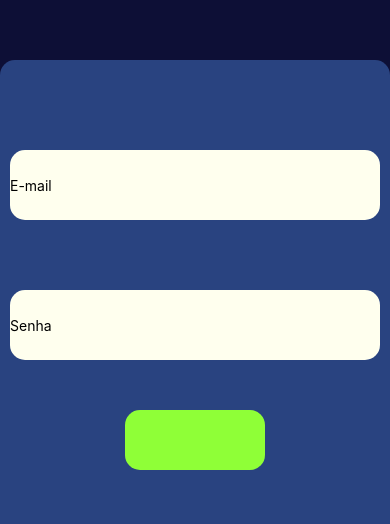
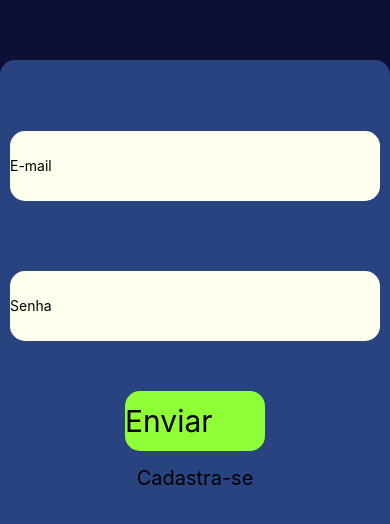
Before and after one commit to lucasaragao29/agenda, a React Native app: screen / in a window 390 px wide. Shown: the part 284-808 px from the top of the page. Built offline with nearby package versions, Linux system fonts and the light colour scheme.

Commit message:
telaLogin

```diff
--- a/screens/login/index.tsx
+++ b/screens/login/index.tsx
@@ -3,9 +3,12 @@ import {
   EmailInput ,
   SenhaInput,
   BtnLogin,
+  BtnTxt,
   Container,
-  ContInpt
+  ContInpt,
+  Txt
 } from "./style";
+
 
 export default function LoginScreen() {
   return (
@@ -13,7 +16,12 @@ export default function LoginScreen() {
       <ContInpt>
         <EmailInput placeholder="E-mail"/>
         <SenhaInput placeholder="Senha"/>
-        <BtnLogin/>
+        <BtnLogin>
+          <BtnTxt>Enviar</BtnTxt>
+        </BtnLogin>
+        <Txt>
+          Cadastra-se
+        </Txt>
       </ContInpt>
     </Container>
   );
--- a/screens/login/style.tsx
+++ b/screens/login/style.tsx
@@ -34,4 +34,13 @@ width: 140px;
 height: 60px;
 border-radius: 15px;
 background: #8FFF37;
+justify-content: center;
 `;
+export const BtnTxt = styled.Text`
+font-size: 30px;
+color: black;
+`;
+export const Txt = styled.Text`
+font-size: 20px;
+margin-top: 15px;
+`;
```
